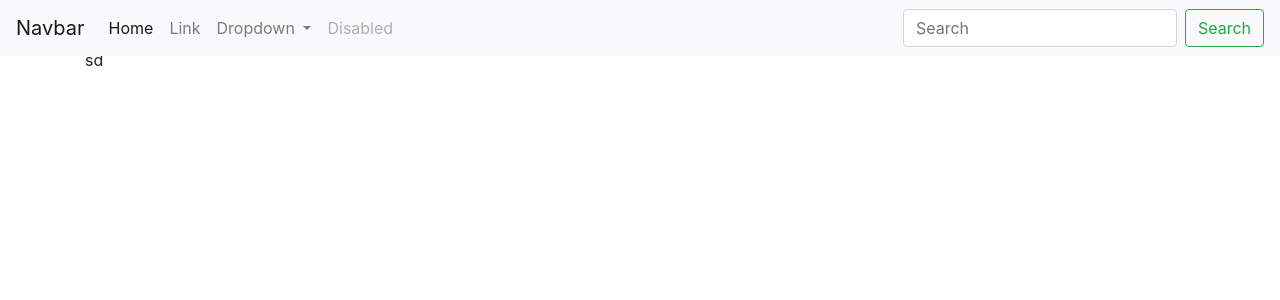
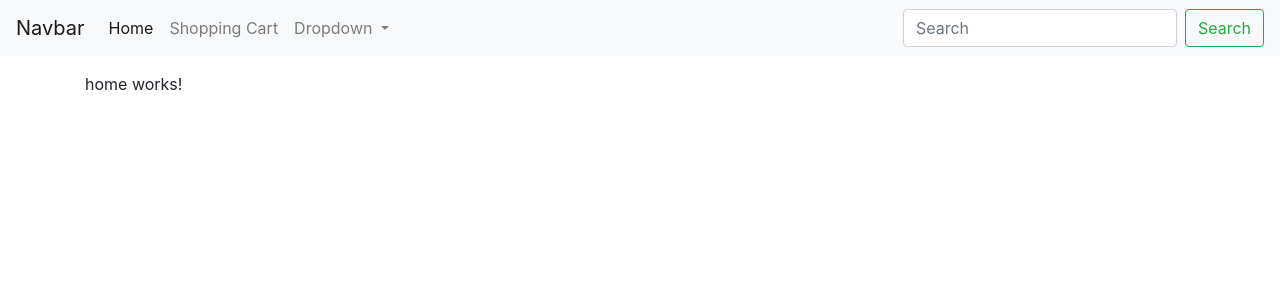
Before and after one commit to KevinW831205/Ecommerce, an Angular app: page / in a window 1280 px wide. Shown: the top 300 px of the page. Built offline with nearby package versions, Linux system fonts and the light colour scheme; what angularfire2 would draw is missing.

Commit message:
work on navbar

```diff
--- a/src/app/app.component.html
+++ b/src/app/app.component.html
@@ -1,5 +1,4 @@
-
 <app-navbar></app-navbar>
 <div class="container">
-  sd
+  <router-outlet></router-outlet>
 </div>
--- a/src/app/navbar/navbar.component.html
+++ b/src/app/navbar/navbar.component.html
@@ -8,10 +8,10 @@
     <div class="collapse navbar-collapse" id="navbarSupportedContent">
         <ul class="navbar-nav mr-auto">
             <li class="nav-item active">
-                <a class="nav-link" href="#">Home <span class="sr-only">(current)</span></a>
+                <a class="nav-link" routerLink="/">Home <span class="sr-only">(current)</span></a>
             </li>
             <li class="nav-item">
-                <a class="nav-link" href="#">Link</a>
+                <a class="nav-link" routerLink="/shopping-cart">Shopping Cart</a>
             </li>
             <li class="nav-item dropdown">
                 <a class="nav-link dropdown-toggle" href="#" id="navbarDropdown" role="button" data-toggle="dropdown"
@@ -25,9 +25,7 @@
                     <a class="dropdown-item" href="#">Something else here</a>
                 </div>
             </li>
-            <li class="nav-item">
-                <a class="nav-link disabled" href="#" tabindex="-1" aria-disabled="true">Disabled</a>
-            </li>
+
         </ul>
         <form class="form-inline my-2 my-lg-0">
             <input class="form-control mr-sm-2" type="search" placeholder="Search" aria-label="Search">
--- a/src/styles.css
+++ b/src/styles.css
@@ -2,5 +2,5 @@
 @import "~bootstrap/dist/css/bootstrap.css";
 
 body{
-    padding-top: 3rem;
+    padding-top: 4.5rem;
 }
```
